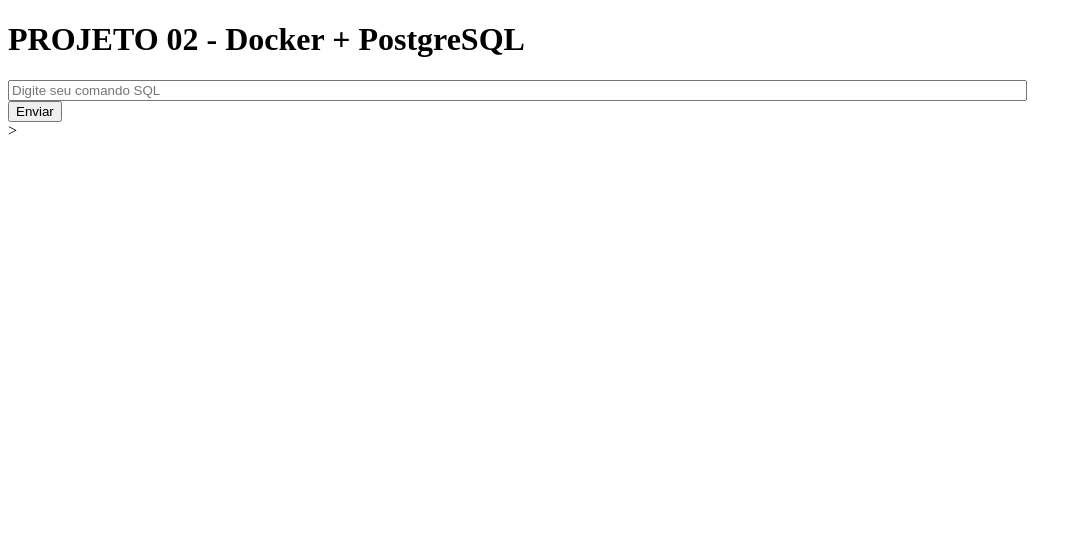
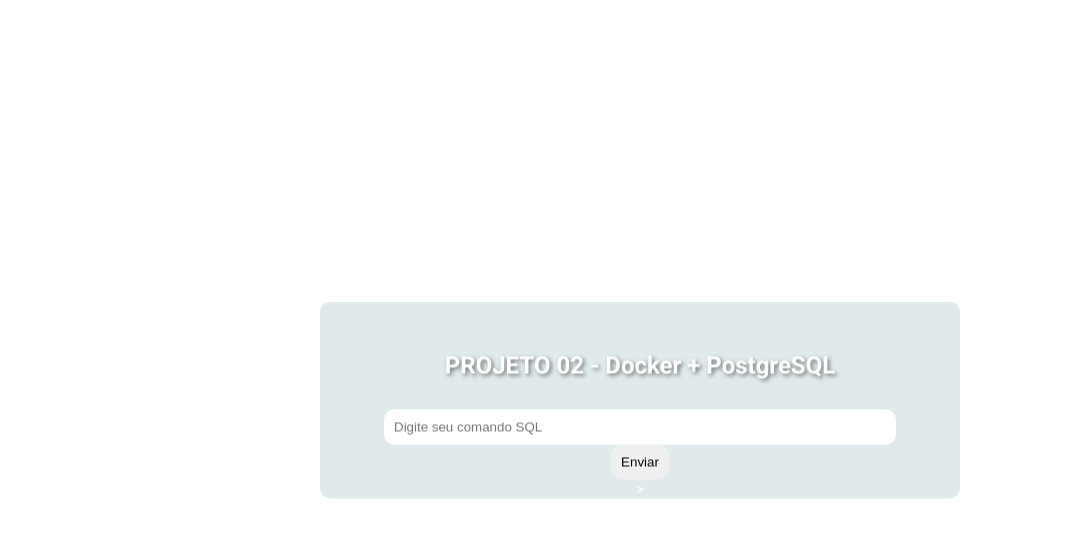
Before and after one commit to Lucas-zip/mini-aplicacaoWeb, a Flask app: page / in a window 1280 px wide. Shown: the top 538 px of the page, without its empty margins (0-1082 px from the left). Run offline with Flask 3, Linux system fonts and the light colour scheme; some libraries are stand-ins or nearby versions.

Commit message:
adding page style

```diff
--- a/app/static/css/styles.css
+++ b/app/static/css/styles.css
@@ -1 +1,66 @@
-/** OBJETIVO OPTATIVO: criar estilos para a página.
+* {
+    margin: 0;
+    padding: 0;
+    box-sizing: border-box;
+}
+
+.full-background {
+    position: relative;
+}
+
+img {
+    object-fit: cover;
+    width: 100%;
+    height: 100vh;
+    filter: brightness(0.7);
+}
+
+.container {
+    position: absolute;
+    top: 50%;
+    left: 50%;
+    transform: translate(-50%, -50%);
+    text-align: center;
+    background-color: rgba(194, 214, 218, 0.5);
+    border-radius: 10px;
+    backdrop-filter: blur(10px);
+    color: white;
+    font-family: Roboto, sans-serif;
+    width: 50%;
+}
+
+h1 {
+    font-size: 24px;
+    text-shadow: 2px 2px 4px rgba(0, 0, 0, 0.5);
+    margin: 50px 0 30px 0;
+}
+
+.input-form input {
+    padding: 10px;
+    border: none;
+    border-radius: 10px;
+}
+
+@media screen and (min-width: 768px) and (max-width: 1023px) {
+
+    .container {
+        width: 60%;
+    }
+
+    h1 {
+        font-size: 20px;
+    }
+
+}
+
+@media screen and (max-width: 767px) {
+
+    .container {
+        width: 80%;
+    }
+
+    h1 {
+        font-size: 15px;
+        text-wrap: balance;
+    }
+}
```
